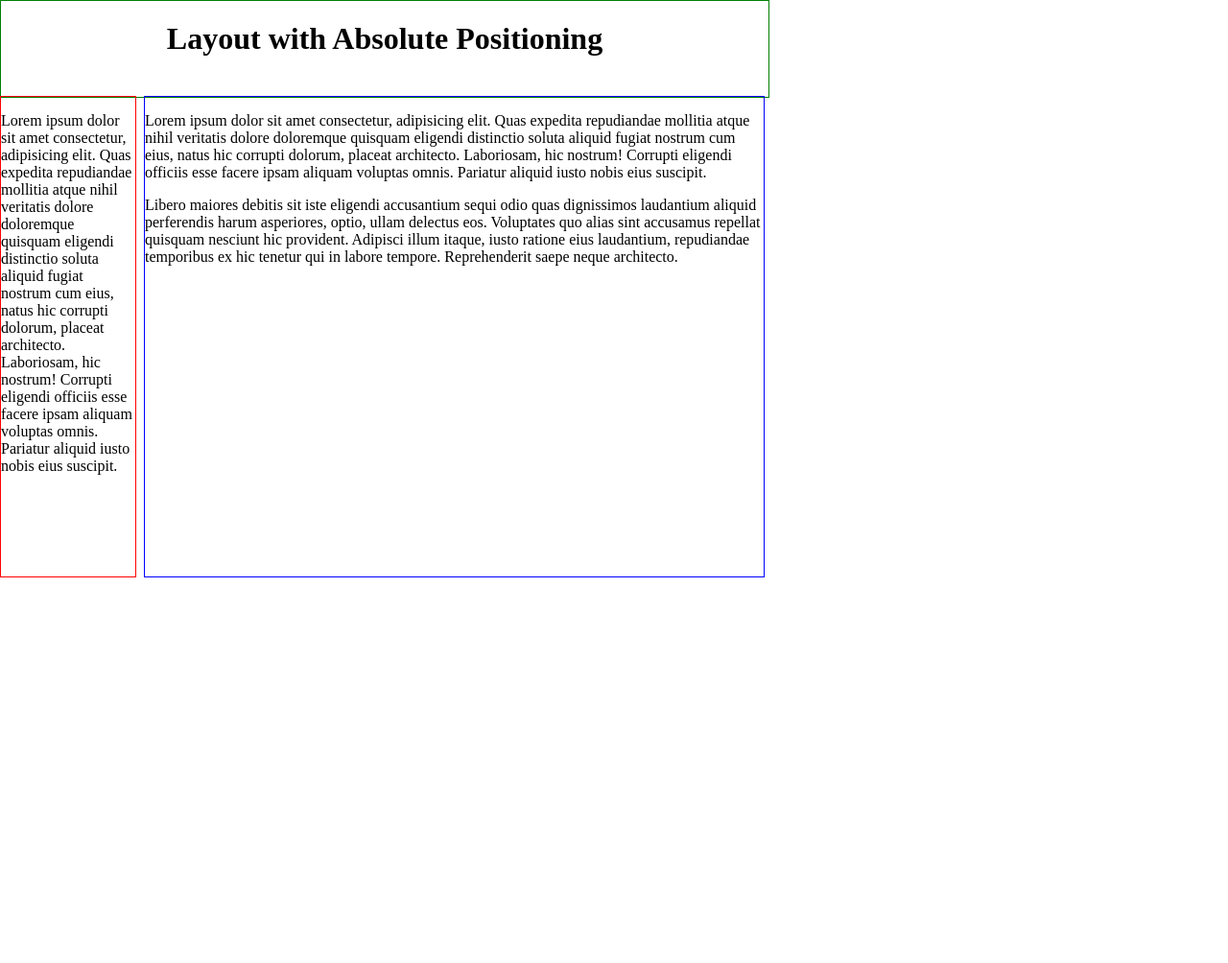
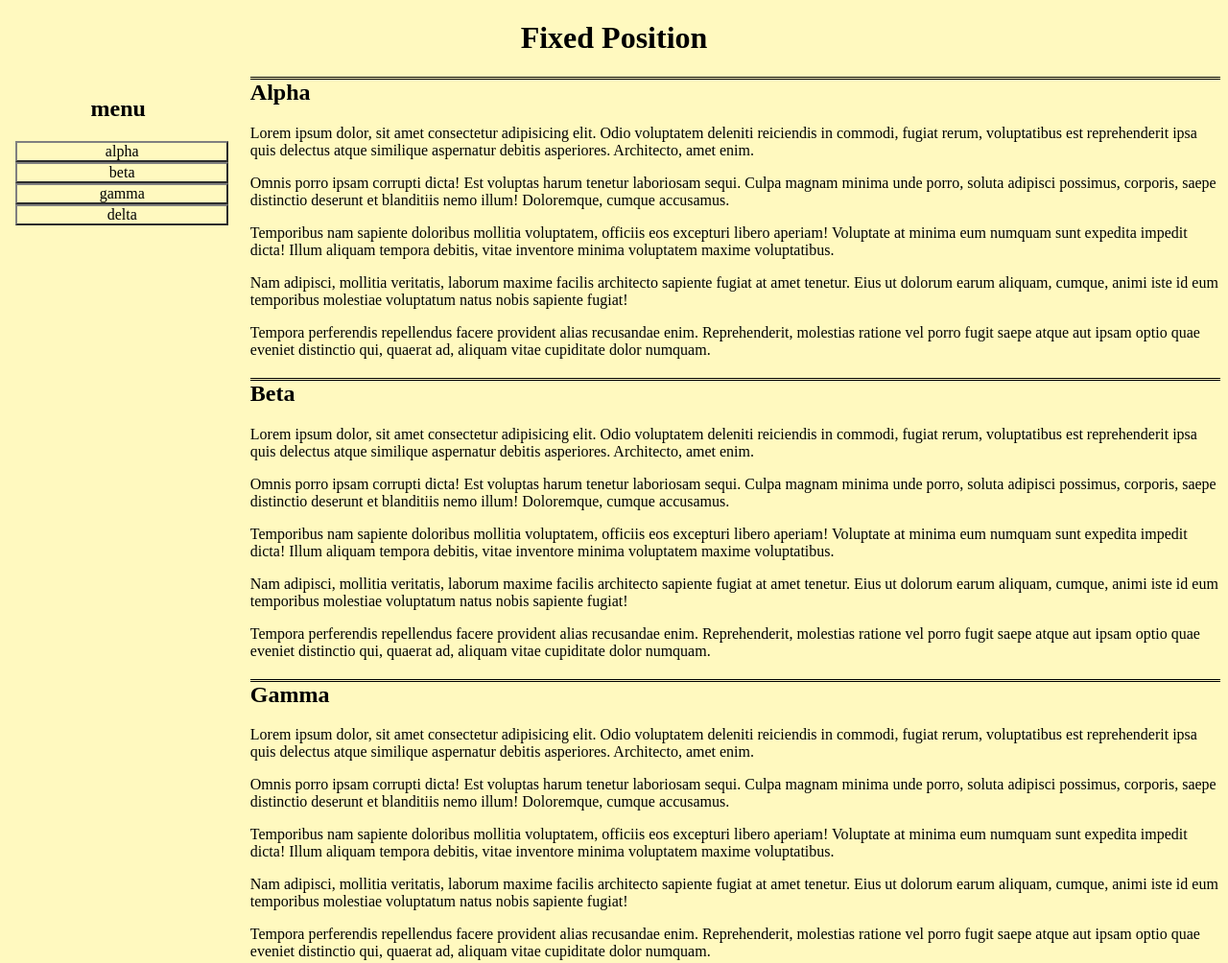
Before and after one commit to hindtag/ebooktest, a plain HTML site: page index.html in a window 1280 px wide. Shown: the top 1004 px of the page at 96% size. Before the commit the page ends 800 px from the top, so only its background shows below. Drawn offline with Linux system fonts and the light colour scheme.

Commit message:
Fixed menu layout

```diff
--- a/css/style.css
+++ b/css/style.css
@@ -1,43 +1,49 @@
 @import url("https://fonts.googleapis.com/css2?family=Nunito&display=swap");
 
-/*  absolute layout */
-#all {
-  border: 1px solid black;
-  width: 800px;
-  height: 600px;
-  position: absolute;
-  left: 0px;
-  top: 0px;
+/* fixedRelative */
+
+body {
+  background-color: #fff9bf;
 }
 
-/* Header */
-#head {
-  border: 1px solid green;
-  position: absolute;
-  width: 800px;
-  height: 100px;
-  left: 0px;
-  top: 0px;
+h1 {
   text-align: center;
 }
 
 #menu {
-  border: 1px solid red;
-  position: absolute;
-  width: 140px;
-  height: 500px;
-  top: 100px;
-  left: 0px;
-  padding-left: 5;
-  padding-right: 5;
+  position: fixed;
+  width: 18%;
 }
 
-#content {
-  border: 1px solid blue;
-  position: absolute;
-  width: 645px;
-  height: 500px;
-  top: 100px;
-  left: 150px;
-  padding-left: 5;
+#menu li {
+  list-style-type: none;
+  margin-left: -2em;
+  text-align: center;
 }
+
+#menu a {
+  display: block;
+  border: 2px gray outset;
+  text-decoration: none;
+  color: black;
+}
+
+#menu a:hover {
+  color: whitesmoke;
+  background-color: black;
+  border: 2px gray inset;
+}
+
+#menu h2 {
+  text-align: center;
+}
+
+.content {
+  position: relative;
+  left: 20%;
+  width: 80%;
+}
+
+.content h2 {
+  border-top: 3px black double;
+}
--- a/index.html
+++ b/index.html
@@ -10,20 +10,53 @@
 </head>
 
 <body>
-    <div id="Al">
-        <div id="head">
-            <h1>Layout with Absolute Positioning</h1>
+    <header>
+        <h1>Fixed Position</h1>
+        <div id="menu">
+            <h2>menu</h2>
+            <ul>
+                <li><a href="#alpha">alpha</a></li>
+                <li><a href="#beta">beta</a></li>
+                <li><a href="#gamma">gamma</a></li>
+                <li><a href="#delta">delta</a></li>
+            </ul>
         </div>
-
-        <div id="menu">
-            <p>Lorem ipsum dolor sit amet consectetur, adipisicing elit. Quas expedita repudiandae mollitia atque nihil veritatis dolore doloremque quisquam eligendi distinctio soluta aliquid fugiat nostrum cum eius, natus hic corrupti dolorum, placeat architecto. Laboriosam, hic nostrum! Corrupti eligendi officiis esse facere ipsam aliquam voluptas omnis. Pariatur aliquid iusto nobis eius suscipit.</p>
+    </header>
+    <main>
+        <div class="content" id="alpha">
+            <h2>Alpha</h2>
+            <p>Lorem ipsum dolor, sit amet consectetur adipisicing elit. Odio voluptatem deleniti reiciendis in commodi, fugiat rerum, voluptatibus est reprehenderit ipsa quis delectus atque similique aspernatur debitis asperiores. Architecto, amet enim.</p>
+            <p>Omnis porro ipsam corrupti dicta! Est voluptas harum tenetur laboriosam sequi. Culpa magnam minima unde porro, soluta adipisci possimus, corporis, saepe distinctio deserunt et blanditiis nemo illum! Doloremque, cumque accusamus.</p>
+            <p>Temporibus nam sapiente doloribus mollitia voluptatem, officiis eos excepturi libero aperiam! Voluptate at minima eum numquam sunt expedita impedit dicta! Illum aliquam tempora debitis, vitae inventore minima voluptatem maxime voluptatibus.</p>
+            <p>Nam adipisci, mollitia veritatis, laborum maxime facilis architecto sapiente fugiat at amet tenetur. Eius ut dolorum earum aliquam, cumque, animi iste id eum temporibus molestiae voluptatum natus nobis sapiente fugiat!</p>
+            <p>Tempora perferendis repellendus facere provident alias recusandae enim. Reprehenderit, molestias ratione vel porro fugit saepe atque aut ipsam optio quae eveniet distinctio qui, quaerat ad, aliquam vitae cupiditate dolor numquam.</p>
         </div>
-        <div id="content">
-            <p>Lorem ipsum dolor sit amet consectetur, adipisicing elit. Quas expedita repudiandae mollitia atque nihil veritatis dolore doloremque quisquam eligendi distinctio soluta aliquid fugiat nostrum cum eius, natus hic corrupti dolorum, placeat architecto. Laboriosam, hic nostrum! Corrupti eligendi officiis esse facere ipsam aliquam voluptas omnis. Pariatur aliquid iusto nobis eius suscipit.</p>
-            <p>Libero maiores debitis sit iste eligendi accusantium sequi odio quas dignissimos laudantium aliquid perferendis harum asperiores, optio, ullam delectus eos. Voluptates quo alias sint accusamus repellat quisquam nesciunt hic provident. Adipisci illum itaque, iusto ratione eius laudantium, repudiandae temporibus ex hic tenetur qui in labore tempore. Reprehenderit saepe neque architecto.</p>
-
+        <div class="content" id="beta">
+            <h2>Beta</h2>
+            <p>Lorem ipsum dolor, sit amet consectetur adipisicing elit. Odio voluptatem deleniti reiciendis in commodi, fugiat rerum, voluptatibus est reprehenderit ipsa quis delectus atque similique aspernatur debitis asperiores. Architecto, amet enim.</p>
+            <p>Omnis porro ipsam corrupti dicta! Est voluptas harum tenetur laboriosam sequi. Culpa magnam minima unde porro, soluta adipisci possimus, corporis, saepe distinctio deserunt et blanditiis nemo illum! Doloremque, cumque accusamus.</p>
+            <p>Temporibus nam sapiente doloribus mollitia voluptatem, officiis eos excepturi libero aperiam! Voluptate at minima eum numquam sunt expedita impedit dicta! Illum aliquam tempora debitis, vitae inventore minima voluptatem maxime voluptatibus.</p>
+            <p>Nam adipisci, mollitia veritatis, laborum maxime facilis architecto sapiente fugiat at amet tenetur. Eius ut dolorum earum aliquam, cumque, animi iste id eum temporibus molestiae voluptatum natus nobis sapiente fugiat!</p>
+            <p>Tempora perferendis repellendus facere provident alias recusandae enim. Reprehenderit, molestias ratione vel porro fugit saepe atque aut ipsam optio quae eveniet distinctio qui, quaerat ad, aliquam vitae cupiditate dolor numquam.</p>
         </div>
-    </div>
+        <div class="content" id="gamma">
+            <h2>Gamma</h2>
+            <p>Lorem ipsum dolor, sit amet consectetur adipisicing elit. Odio voluptatem deleniti reiciendis in commodi, fugiat rerum, voluptatibus est reprehenderit ipsa quis delectus atque similique aspernatur debitis asperiores. Architecto, amet enim.</p>
+            <p>Omnis porro ipsam corrupti dicta! Est voluptas harum tenetur laboriosam sequi. Culpa magnam minima unde porro, soluta adipisci possimus, corporis, saepe distinctio deserunt et blanditiis nemo illum! Doloremque, cumque accusamus.</p>
+            <p>Temporibus nam sapiente doloribus mollitia voluptatem, officiis eos excepturi libero aperiam! Voluptate at minima eum numquam sunt expedita impedit dicta! Illum aliquam tempora debitis, vitae inventore minima voluptatem maxime voluptatibus.</p>
+            <p>Nam adipisci, mollitia veritatis, laborum maxime facilis architecto sapiente fugiat at amet tenetur. Eius ut dolorum earum aliquam, cumque, animi iste id eum temporibus molestiae voluptatum natus nobis sapiente fugiat!</p>
+            <p>Tempora perferendis repellendus facere provident alias recusandae enim. Reprehenderit, molestias ratione vel porro fugit saepe atque aut ipsam optio quae eveniet distinctio qui, quaerat ad, aliquam vitae cupiditate dolor numquam.</p>
+        </div>
+        <div class="content" id="delta">
+            <h2>Delta</h2>
+            <p>Lorem ipsum dolor, sit amet consectetur adipisicing elit. Odio voluptatem deleniti reiciendis in commodi, fugiat rerum, voluptatibus est reprehenderit ipsa quis delectus atque similique aspernatur debitis asperiores. Architecto, amet enim.</p>
+            <p>Omnis porro ipsam corrupti dicta! Est voluptas harum tenetur laboriosam sequi. Culpa magnam minima unde porro, soluta adipisci possimus, corporis, saepe distinctio deserunt et blanditiis nemo illum! Doloremque, cumque accusamus.</p>
+            <p>Temporibus nam sapiente doloribus mollitia voluptatem, officiis eos excepturi libero aperiam! Voluptate at minima eum numquam sunt expedita impedit dicta! Illum aliquam tempora debitis, vitae inventore minima voluptatem maxime voluptatibus.</p>
+            <p>Nam adipisci, mollitia veritatis, laborum maxime facilis architecto sapiente fugiat at amet tenetur. Eius ut dolorum earum aliquam, cumque, animi iste id eum temporibus molestiae voluptatum natus nobis sapiente fugiat!</p>
+            <p>Tempora perferendis repellendus facere provident alias recusandae enim. Reprehenderit, molestias ratione vel porro fugit saepe atque aut ipsam optio quae eveniet distinctio qui, quaerat ad, aliquam vitae cupiditate dolor numquam.</p>
+        </div>
+    </main>
+    <footer></footer>
 </body>
 
 </html>
```
